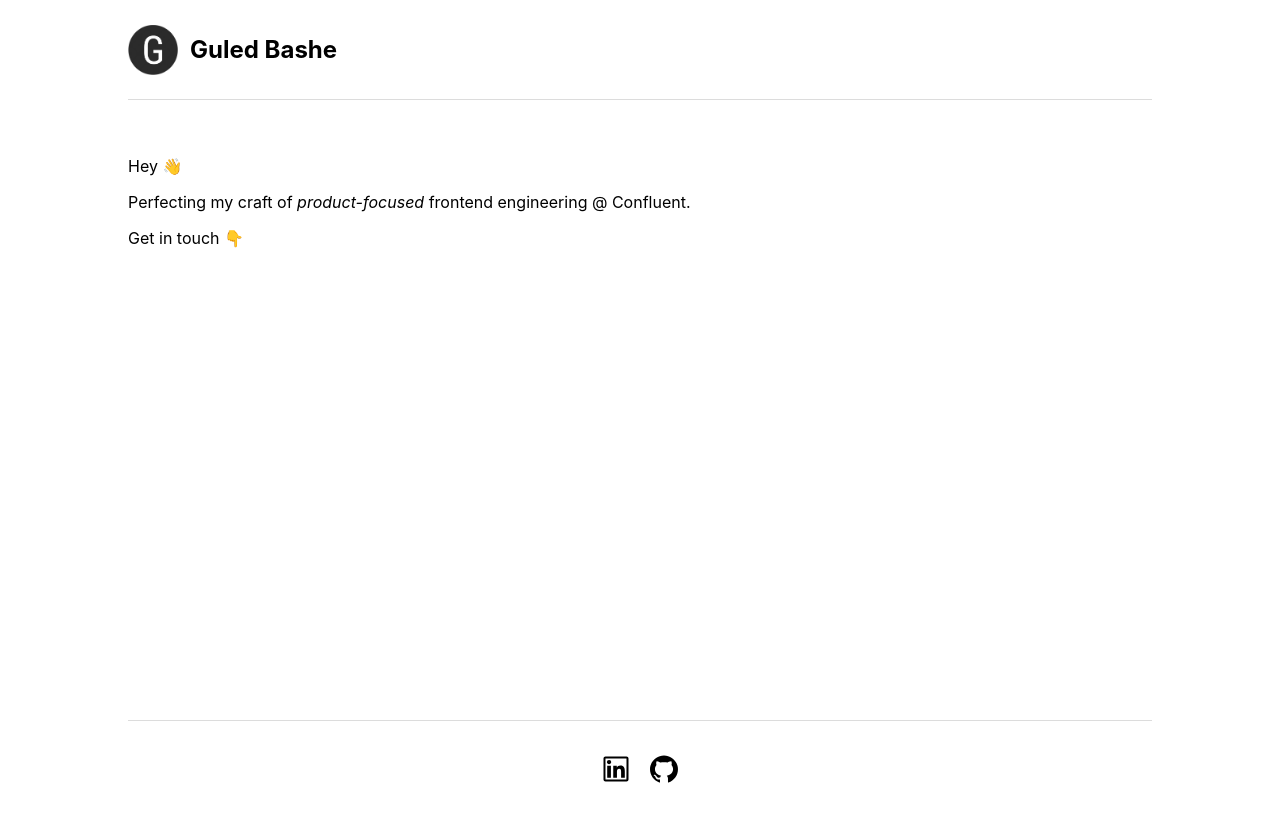
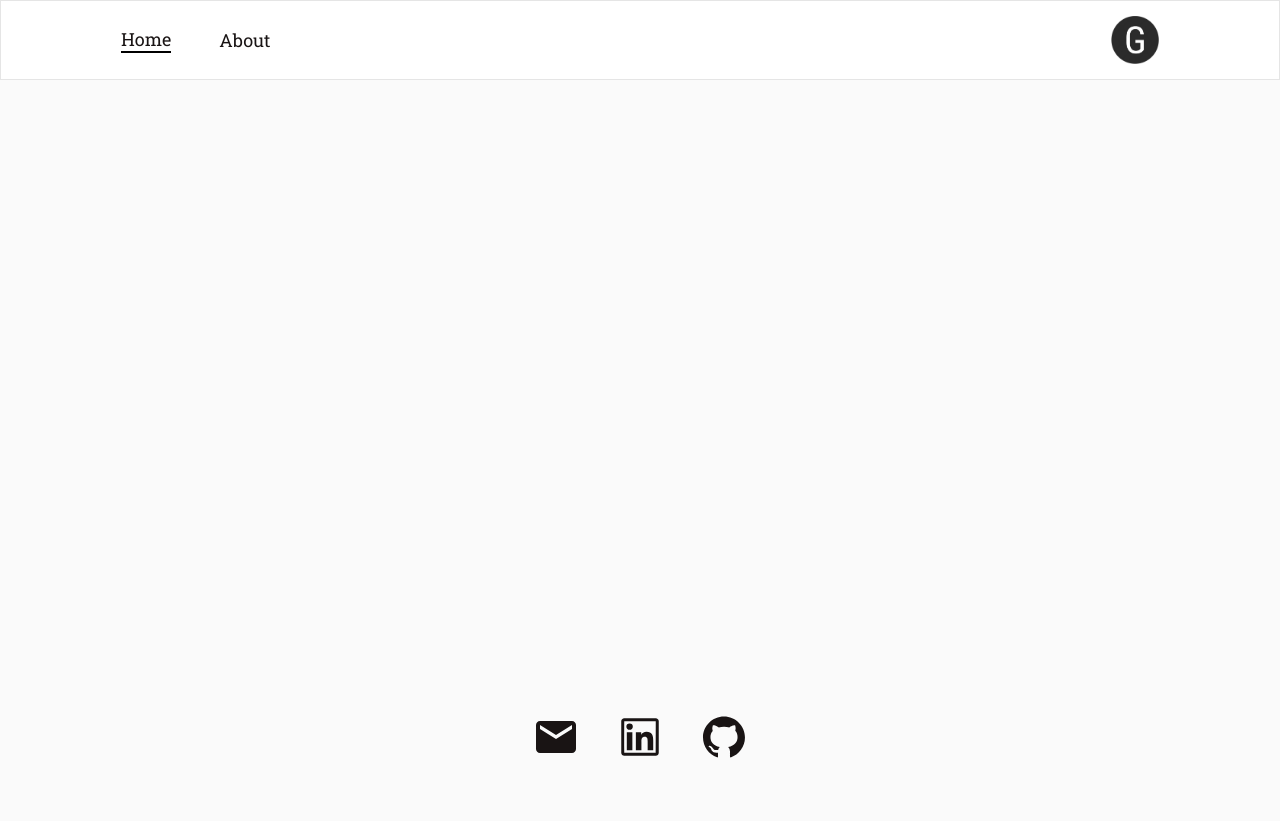
Before and after one commit to Basheguled/guled, a Next.js app: page / in a window 1280 px wide. After the commit the page ends 800 px from the top, so only its background shows below. Built offline with nearby package versions, Linux system fonts and the light colour scheme.

Commit message:
add new navigation and footer

```diff
--- a/components/About.js
+++ /dev/null
@@ -1,9 +0,0 @@
-import { wrapper } from '../styles/About.module.css';
-
-export const About = () => (
-  <div className={wrapper}>
-    <p>Hey 👋 </p>
-    <p>Perfecting my craft of <i>product-focused</i> frontend engineering @ Confluent.</p>
-    <p>Get in touch 👇</p>
-  </div>
-);
--- a/components/Footer.js
+++ b/components/Footer.js
@@ -1,14 +1,16 @@
-import { footer } from '../styles/Home.module.css';
 import { AiOutlineLinkedin, AiOutlineGithub } from 'react-icons/ai';
+import { MdEmail } from 'react-icons/md';
 
 export const Footer = () => (
-  <footer className={footer}>
+  <footer>
+    <a href="mailto:guledabashe@gmail.com">
+      <MdEmail size={48} />
+    </a>
     <a href="https://www.linkedin.com/in/basheguled/">
-      <AiOutlineLinkedin size={32} />
+      <AiOutlineLinkedin size={48} />
     </a>
-    <div style={{ width: '16px' }} />
     <a href="https://www.github.com/Basheguled">
-      <AiOutlineGithub size={32} />
+      <AiOutlineGithub size={48} />
     </a>
   </footer>
 );
--- a/components/Navbar.js
+++ b/components/Navbar.js
@@ -1,13 +1,46 @@
 import Image from 'next/image';
 import logo from '../public/guled-logo.png'
 import { wrapper, container } from '../styles/Navbar.module.css';
+import Link from 'next/link';
+import { useRouter } from 'next/router';
+
+const NAV_ITEMS = [
+  {
+    name: 'Home',
+    href: '/',
+  },
+  {
+    name: 'About',
+    href: '/about',
+  },
+];
+
+const NavItem = ({ href, name }) => {
+  const { pathname } = useRouter();
+  const isActive = pathname === href;
+  return (
+    <div style={isActive ? { borderBottom: '2px solid black' } : {}}>
+      <Link href={href}>{name}</Link>
+    </div>
+  );
+};
+
+const Logo = () => <Image src={logo} alt="logo" height={48} width={48} />;
 
 export const Navbar = () => (
-  <div className={wrapper}>
+  <nav className={wrapper}>
     <div className={container}>
-      <Image src={logo} alt="logo" height={50} width={50} />
-      <div style={{ width: '12px' }} />
-      <h2>Guled Bashe</h2>
+      <div style={{
+        display: 'flex',
+        justifyContent: 'center',
+        alignItems: 'center',
+        gap: '48px',
+      }}>
+        {NAV_ITEMS.map((item) => (
+          <NavItem key={item.name} {...item} />
+        ))}
+      </div>
+      <Logo />
     </div>
-  </div>
+  </nav>
 );
--- /dev/null
+++ b/pages/_document.js
@@ -0,0 +1,25 @@
+
+import Document, { Html, Head, Main, NextScript } from 'next/document'
+
+class MyDocument extends Document {
+  static async getInitialProps(ctx) {
+    const initialProps = await Document.getInitialProps(ctx)
+    return { ...initialProps }
+  }
+
+  render() {
+    return (
+      <Html>
+        <Head>
+          <link href="https://fonts.googleapis.com/css2?family=Roboto+Slab&display=swap" rel="stylesheet" />
+        </Head>
+        <body>
+          <Main />
+          <NextScript />
+        </body>
+      </Html>
+    )
+  }
+}
+
+export default MyDocument
--- a/pages/index.js
+++ b/pages/index.js
@@ -1,8 +1,6 @@
 import Head from 'next/head'
-import Image from 'next/image'
 import styles from '../styles/Home.module.css'
 import { Navbar } from '../components/Navbar'
-import { About } from '../components/About';
 import { Footer } from '../components/Footer';
 
 export default function Home() {
@@ -16,7 +14,6 @@ export default function Home() {
 
       <div className={styles.main}>
         <Navbar />
-        <About />
       </div>
 
       <Footer />
--- a/styles/About.module.css
+++ /dev/null
@@ -1,5 +0,0 @@
-.wrapper {
-  width: 100%;
-  margin: auto;
-  padding: 40px 0px;
-}
--- a/styles/Home.module.css
+++ b/styles/Home.module.css
@@ -1,23 +1,11 @@
 .content {
-  width: 80%;
+  width: 100%;
   height: 100%;
   margin: auto;
 }
 
 .main {
-  min-height: 90vh;
   width: 100%;
-}
-
-.footer {
-  display: flex;
-  flex: 1;
-  padding: 2rem 0;
-  width: 100%;
-  margin: auto;
-  border-top: 1px solid #dcdcdc;
-  justify-content: center;
-  align-items: center;
 }
 
 @media (max-width: 600px) {
--- a/styles/Navbar.module.css
+++ b/styles/Navbar.module.css
@@ -1,6 +1,10 @@
 .wrapper {
   width: 100%;
-  height: 100px;
+  height: 80px;
+  padding: 1rem 5rem;
+  border: 1px solid rgba(0, 0, 0, 0.10);
+  background: #FFF;
+  font-size: 18px;
 }
 
 .container {
@@ -9,7 +13,6 @@
   margin: auto;
   display: flex;
   flex-direction: row;
-  justify-content: flex-start;
+  justify-content: space-between;
   align-items: center;
-  border-bottom: 1px solid #dcdcdc;
 };
--- a/styles/globals.css
+++ b/styles/globals.css
@@ -2,8 +2,24 @@ html,
 body {
   padding: 0;
   margin: 0;
-  font-family: -apple-system, BlinkMacSystemFont, Segoe UI, Roboto, Oxygen,
+  font-family: Roboto Slab, -apple-system, BlinkMacSystemFont, Segoe UI, Roboto, Oxygen,
     Ubuntu, Cantarell, Fira Sans, Droid Sans, Helvetica Neue, sans-serif;
+  font-size: 24px;
+  font-style: normal;
+  font-weight: 500;
+  background-color: #fafafa;
+  color: #191414;
+}
+
+footer {
+  position: fixed;
+  bottom: 0;
+  width: 100%;
+  padding: 32px 0px;
+  display: flex;
+  justify-content: center;
+  align-items: center;
+  gap: 36px;
 }
 
 a {
```
